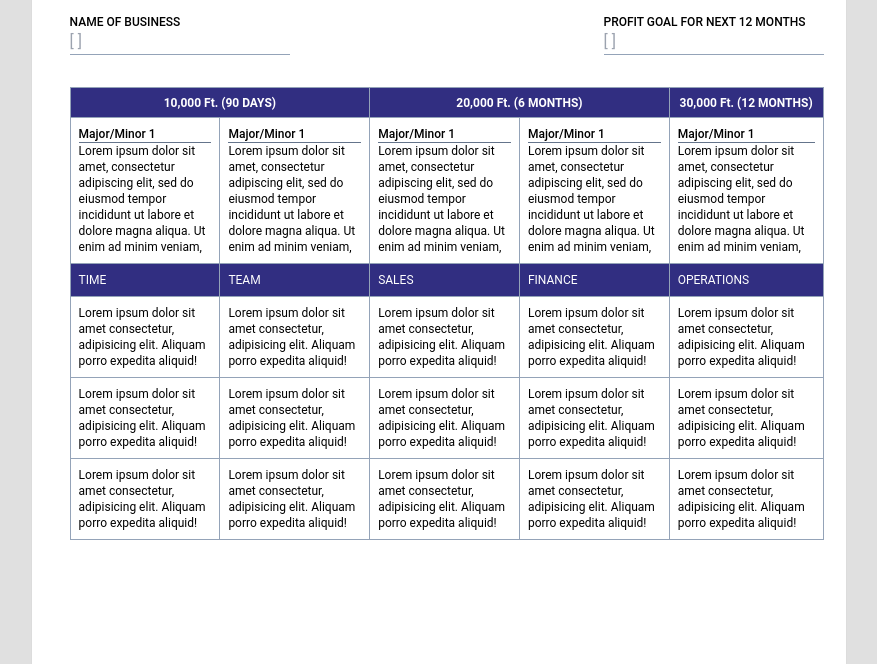
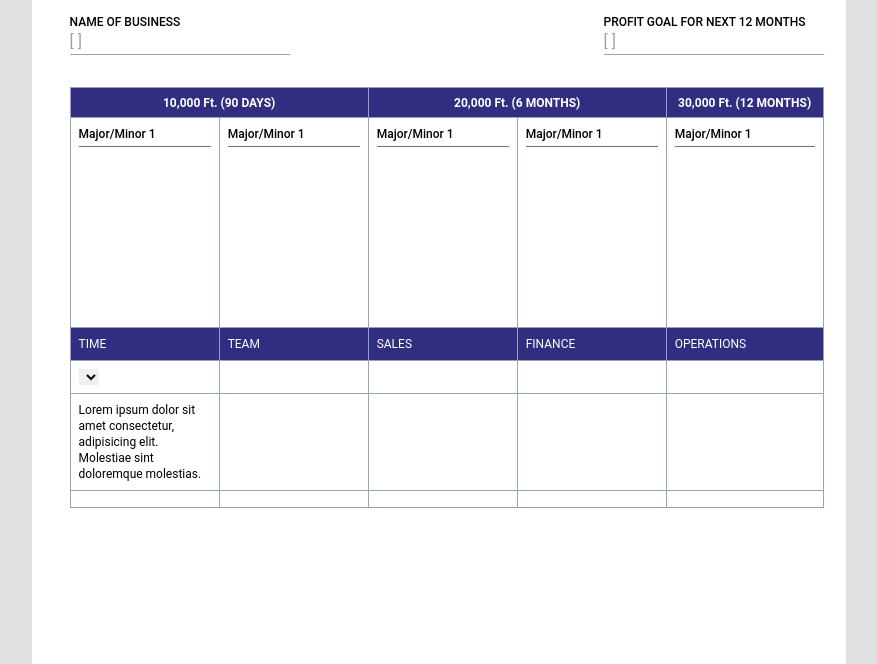
Before and after one commit to victorkimuyu/-BBG-Flight-Plan-, a website: page index.html in a window 1280 px wide. Shown: the part 136-800 px from the top of the page, without its empty margins (201-1078 px from the left). Drawn offline with Linux system fonts and the light colour scheme.

Commit message:
Live on netlify

```diff
--- a/index.html
+++ b/index.html
@@ -5,12 +5,14 @@
     <meta charset="UTF-8">
     <meta http-equiv="X-UA-Compatible" content="IE=edge">
     <meta name="viewport" content="width=device-width, initial-scale=1">
-    <title>Business Benchmark Group | Flight Plan</title>
-    <link rel="stylesheet" href="dist/fonts/fonts.css">
+    <link rel="icon" href="https://businessbenchmarkgroup.com.au/wp-content/uploads/2021/03/cropped-FavIco-32x32.png"
+        sizes="32x32" />
+    <title>Flight Plan | Business Benchmark Group</title>
     <link rel="stylesheet" href="dist/css/main.css">
     <link rel="stylesheet" href="dist/css/styles.css">
+    <link rel="stylesheet" href="dist/fonts/fonts.css">
+    <script src="options.js"></script>
 </head>
-
 <body class="letter">
     <section class="sheet rounded" style="padding: 8mm 6mm 4mm 10mm">
         <div class="flex justify-between mb-8">
@@ -42,45 +44,30 @@
                 </thead>
                 <tbody>
                     <tr>
-                        <td>
-                            <p class=" border-b border-b-slate-500 font-medium">Major/Minor 1</p>
-                            <p class="">
-                                Lorem ipsum dolor sit amet, consectetur adipiscing elit, sed do eiusmod tempor
-                                incididunt ut
-                                labore et dolore magna aliqua. Ut enim ad minim veniam,
-                            </p>
+                        <td class="align-top">
+                            <p class=" border-b border-b-slate-500 font-medium pb-1 mb-2">Major/Minor 1</p>
+                            <textarea
+                                class="w-full h-40 font-sm overflow-hidden resize-none"></textarea>
                         </td>
-                        <td>
-                            <p class=" border-b border-b-slate-500 font-medium">Major/Minor 1</p>
-                            <p class="">
-                                Lorem ipsum dolor sit amet, consectetur adipiscing elit, sed do eiusmod tempor
-                                incididunt ut
-                                labore et dolore magna aliqua. Ut enim ad minim veniam,
-                            </p>
+                        <td class="align-top">
+                            <p class=" border-b border-b-slate-500 font-medium pb-1 mb-2">Major/Minor 1</p>
+                            <textarea
+                                class="w-full h-40 font-sm overflow-hidden resize-none"></textarea>
                         </td>
-                        <td>
-                            <p class=" border-b border-b-slate-500 font-medium">Major/Minor 1</p>
-                            <p class="">
-                                Lorem ipsum dolor sit amet, consectetur adipiscing elit, sed do eiusmod tempor
-                                incididunt ut
-                                labore et dolore magna aliqua. Ut enim ad minim veniam,
-                            </p>
+                        <td class="align-top">
+                            <p class=" border-b border-b-slate-500 font-medium pb-1 mb-2">Major/Minor 1</p>
+                            <textarea
+                                class="w-full h-40 font-sm overflow-hidden resize-none"></textarea>
                         </td>
-                        <td>
-                            <p class=" border-b border-b-slate-500 font-medium">Major/Minor 1</p>
-                            <p class="">
-                                Lorem ipsum dolor sit amet, consectetur adipiscing elit, sed do eiusmod tempor
-                                incididunt ut
-                                labore et dolore magna aliqua. Ut enim ad minim veniam,
-                            </p>
+                        <td class="align-top">
+                            <p class=" border-b border-b-slate-500 font-medium pb-1 mb-2">Major/Minor 1</p>
+                            <textarea
+                                class="w-full h-40 font-sm overflow-hidden resize-none"></textarea>
                         </td>
-                        <td>
-                            <p class=" border-b border-b-slate-500 font-medium">Major/Minor 1</p>
-                            <p class="">
-                                Lorem ipsum dolor sit amet, consectetur adipiscing elit, sed do eiusmod tempor
-                                incididunt ut
-                                labore et dolore magna aliqua. Ut enim ad minim veniam,
-                            </p>
+                        <td class="align-top">
+                            <p class=" border-b border-b-slate-500 font-medium pb-1 mb-2">Major/Minor 1</p>
+                            <textarea
+                                class="w-full h-40 font-sm overflow-hidden resize-none"></textarea>
                         </td>
                     </tr>
                     <tr class="inline-th">
@@ -90,63 +77,68 @@
                         <td>FINANCE</td>
                         <td>OPERATIONS</td>
                     </tr>
-                    <tr>
-                        <td class="item-list">
-                            Lorem ipsum dolor sit amet consectetur, adipisicing elit. Aliquam porro expedita aliquid!
+                    <tr class="list-items">
+                        <td class="item-list m-0">
+                            <select id="example-select"></select>
                         </td>
                         <td class="item-list">
-                            Lorem ipsum dolor sit amet consectetur, adipisicing elit. Aliquam porro expedita aliquid!
+
                         </td>
                         <td class="item-list">
-                            Lorem ipsum dolor sit amet consectetur, adipisicing elit. Aliquam porro expedita aliquid!
+
                         </td>
                         <td class="item-list">
-                            Lorem ipsum dolor sit amet consectetur, adipisicing elit. Aliquam porro expedita aliquid!
+
                         </td>
                         <td class="item-list">
-                            Lorem ipsum dolor sit amet consectetur, adipisicing elit. Aliquam porro expedita aliquid!
+
                         </td>
 
                     </tr>
-                    <tr>
-                        <td class="item-list">
-                            Lorem ipsum dolor sit amet consectetur, adipisicing elit. Aliquam porro expedita aliquid!
+
+                    <tr class="list-items">
+                        <td class="w-20">
+                            Lorem ipsum dolor sit amet consectetur, adipisicing elit. Molestiae sint doloremque
+                            molestias.
                         </td>
-                        <td class="item-list">
-                            Lorem ipsum dolor sit amet consectetur, adipisicing elit. Aliquam porro expedita aliquid!
+                        <td class="w-20">
+
                         </td>
-                        <td class="item-list">
-                            Lorem ipsum dolor sit amet consectetur, adipisicing elit. Aliquam porro expedita aliquid!
+                        <td class="w-20">
+
                         </td>
-                        <td class="item-list">
-                            Lorem ipsum dolor sit amet consectetur, adipisicing elit. Aliquam porro expedita aliquid!
+                        <td class="w-20">
+
                         </td>
-                        <td class="item-list">
-                            Lorem ipsum dolor sit amet consectetur, adipisicing elit. Aliquam porro expedita aliquid!
+                        <td class="w-20">
+
                         </td>
 
                     </tr>
-                    <tr>
-                        <td class="item-list">
-                            Lorem ipsum dolor sit amet consectetur, adipisicing elit. Aliquam porro expedita aliquid!
+                    <tr class="list-items">
+                        <td class="w-20">
+
                         </td>
-                        <td class="item-list">
-                            Lorem ipsum dolor sit amet consectetur, adipisicing elit. Aliquam porro expedita aliquid!
+                        <td class="w-20">
+
                         </td>
-                        <td class="item-list">
-                            Lorem ipsum dolor sit amet consectetur, adipisicing elit. Aliquam porro expedita aliquid!
+                        <td class="w-20">
+
                         </td>
-                        <td class="item-list">
-                            Lorem ipsum dolor sit amet consectetur, adipisicing elit. Aliquam porro expedita aliquid!
+                        <td class="w-20">
+
                         </td>
-                        <td class="item-list">
-                            Lorem ipsum dolor sit amet consectetur, adipisicing elit. Aliquam porro expedita aliquid!
+                        <td class="w-20">
+
                         </td>
 
                     </tr>
                 </tbody>
             </table>
     </section>
+    <script>
+        $(".list").select2();
+    </script>
 </body>
 
 </html>
--- /dev/null
+++ b/options.js
@@ -0,0 +1,10 @@
+var example_array = {
+    ValueA : 'Text A',
+    ValueB : 'Text B',
+    ValueC : 'Text C'
+};
+
+var select = document.getElementById("example-select");
+for(index in example_array) {
+    select.options[select.options.length] = new Option(example_array[index], index);
+}
--- a/tailwind.config.js
+++ b/tailwind.config.js
@@ -19,5 +19,7 @@ module.exports = {
       }
     },
   },
-  plugins: [],
+  plugins: [
+    // require('@tailwindcss/forms'),
+  ],
 }
```
Also changed, not shown: temp.html (added, +13 -0 lines), .src/tailwind/input.css, dist/css/main.css, dist/css/select2.min.css (added), dist/css/styles.css, dist/items.txt, dist/js/select2.min.js (added), 1 other file.
